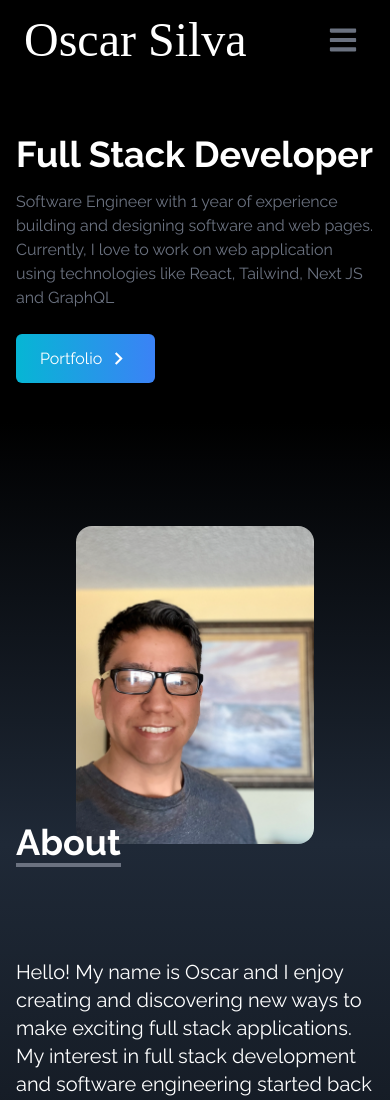
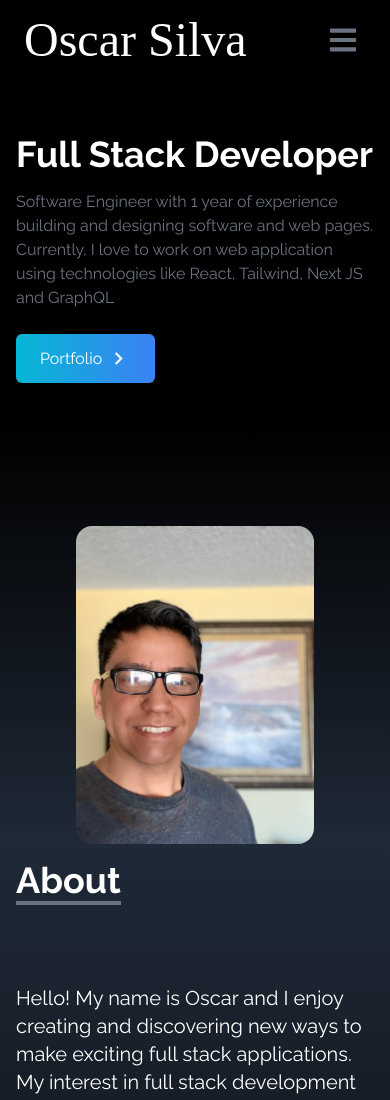
Before and after one commit to Ozz760/showCase2, a React (Create React App) app: page / in a window 390 px wide. Shown: the top 1100 px of the page. Built offline with nearby package versions, Linux system fonts and the light colour scheme; a web font is replaced by a local one.

Commit message:
Fixed small screen size bug

```diff
--- a/src/components/About.jsx
+++ b/src/components/About.jsx
@@ -4,10 +4,10 @@
   return (
     <div
       name="about"
-      className="w-full h-screen bg-gradient-to-b from-gray-800 to-black text-white"
+      className="w-full md:h-screen bg-gradient-to-b from-gray-800 to-black text-white"
     >
       <div className="max-w-screen-lg p-4 mx-auto flex flex-col justify-center w-full h-full">
-        <div className="pb-4">
+        <div className="pb-1">
           <p className="text-4xl font-bold inline border-b-4 border-gray-500">
             About
           </p>
--- a/src/components/Contact.jsx
+++ b/src/components/Contact.jsx
@@ -4,7 +4,7 @@
   return (
     <div
       name="contact"
-      className="w-full h-screen bg-gradient-to-b from-black to-gray-800 p-4 text-white"
+      className="w-full md:h-screen bg-gradient-to-b from-black to-gray-800 p-4 text-white"
     >
       <div className="flex flex-col p-4 justify-center max-w-screen-lg mx-auto h-full">
         <div className="pb-8">
--- a/src/components/Experience.jsx
+++ b/src/components/Experience.jsx
@@ -90,7 +90,7 @@
   return (
     <div
       name="experience"
-      className="bg-gradient-to-b from-gray-800 to-black w-full h-screen"
+      className="bg-gradient-to-b from-gray-800 to-black w-full md:h-screen"
     >
       <div className="max-w-screen-lg mx-auto p-4 flex flex-col justify-center w-full h-full text-white">
         <div>
```
